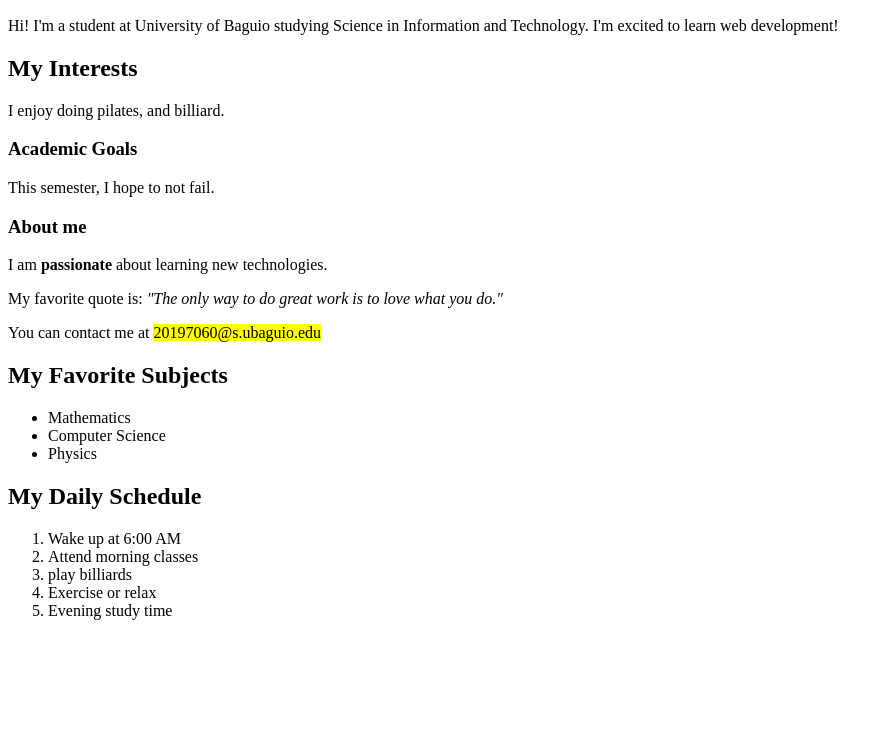
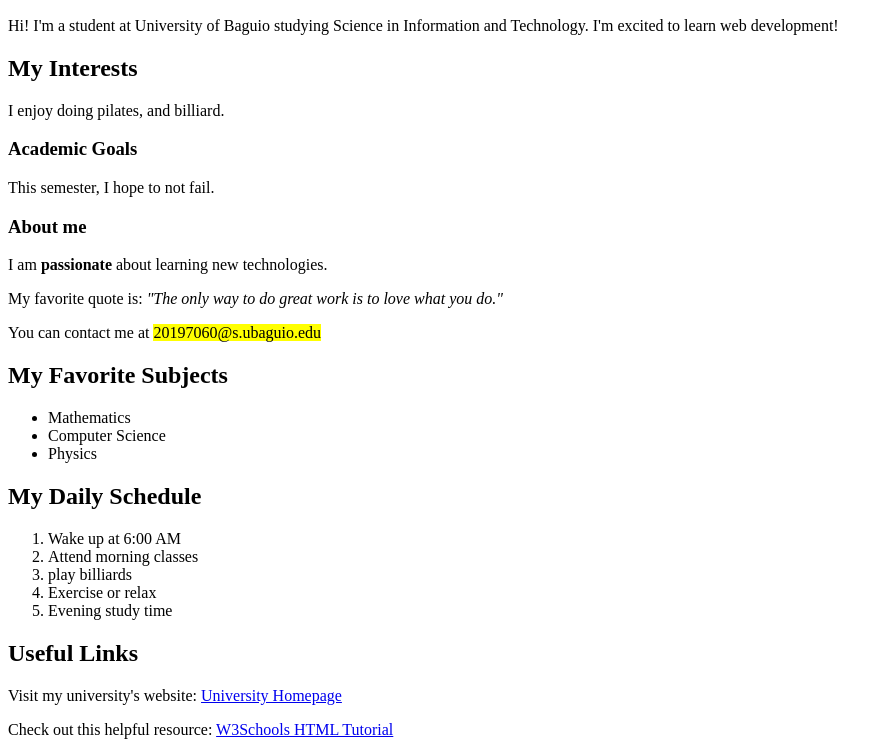
Before and after one commit to calixtoSIT-george/My_webpage, a plain HTML site: page index.html in a window 1280 px wide. Shown: the part 110-865 px from the top of the page, without its empty margins (0-892 px from the left). Before the commit the page ends 800 px from the top, so only its background shows below. Drawn offline with Linux system fonts and the light colour scheme.

Commit message:
part 4.2

```diff
--- a/index.html
+++ b/index.html
@@ -37,6 +37,9 @@
     <li>Exercise or relax</li>
     <li>Evening study time</li>
 </ol>
+<h2>Useful Links</h2>
+<p>Visit my university's website: <a href="https://www.ubaguio.edu">University Homepage</a></p>
+<p>Check out this helpful resource: <a href="https://www.w3schools.com/html/" target="_blank">W3Schools HTML Tutorial</a></p>
 
 </body>
     </html>
```
